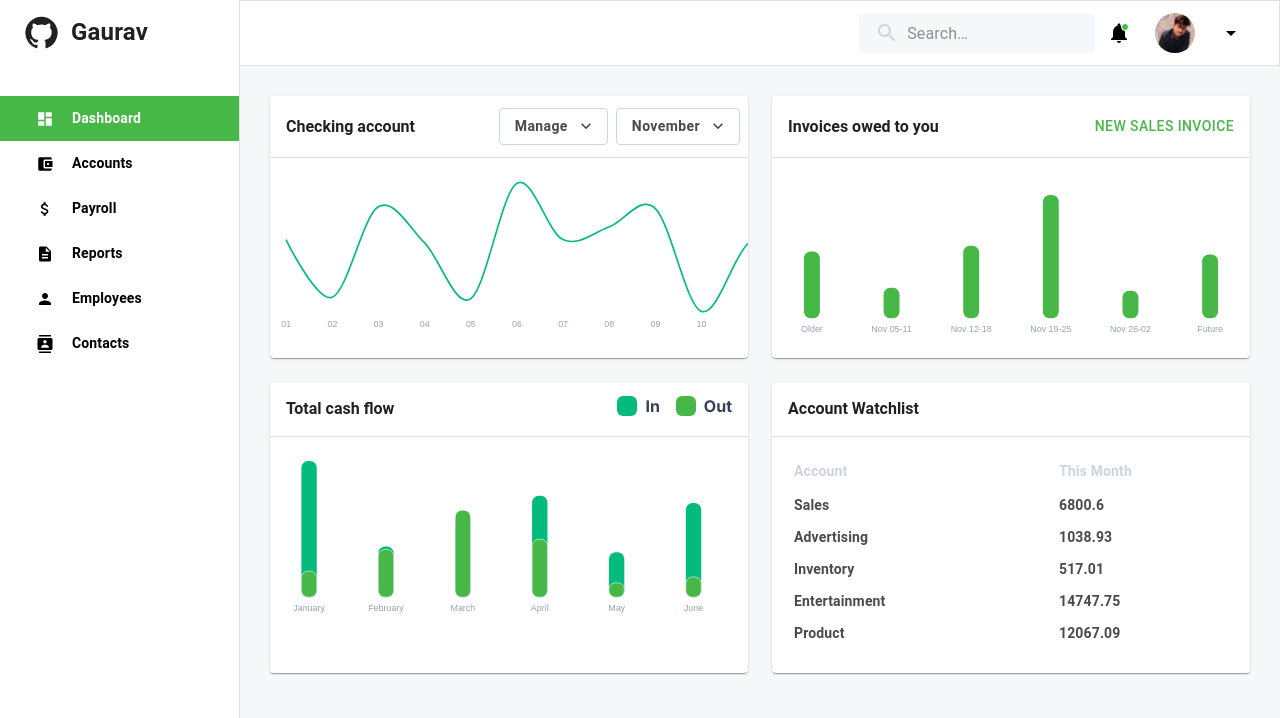
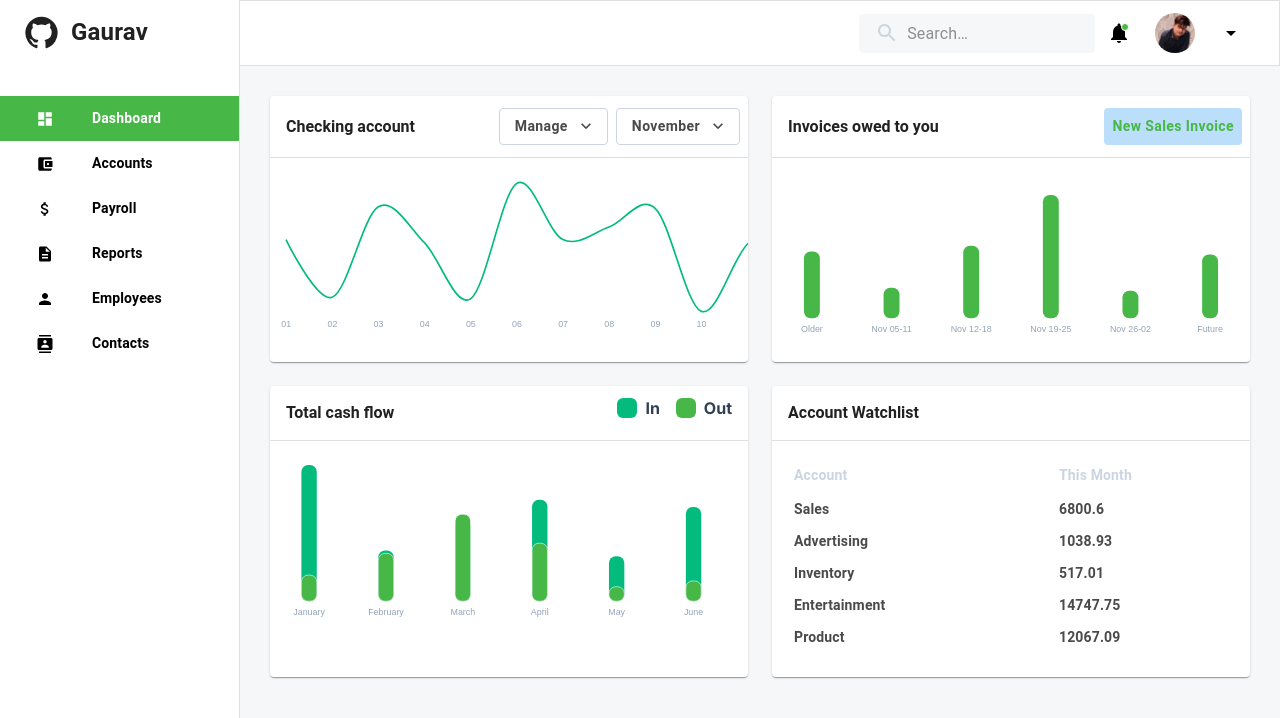
Before and after one commit to lohargaurav00/assiduus-react, a Next.js app: page / in a window 1280 px wide. Shown: the top 718 px of the page. Built offline with nearby package versions, Linux system fonts and the light colour scheme.

Commit message:
± Modal Button

```diff
--- a/components/FormModal.tsx
+++ b/components/FormModal.tsx
@@ -4,6 +4,7 @@ import Button from "@mui/material/Button";
 import Modal from "@mui/material/Modal";
 
 import Form from "./From";
+import { blue } from "@mui/material/colors";
 
 const style = {
   position: "absolute",
@@ -29,9 +30,14 @@ const FormModal = () => {
         onClick={handleOpen}
         sx={{
           color: "var(--green-primary)",
+          backgroundColor: blue[100],
+          textTransform: "capitalize",
+          fontWeight: "bold",
+
+          "&:hover": {
+            backgroundColor: blue[200],
+          },
         }}
-        color="inherit"
-        className="bg-blue-100 hover:bg-blue-200 capitalize font-bold "
       >
         New Sales Invoice
       </Button>
--- a/tailwind.config.ts
+++ b/tailwind.config.ts
@@ -1,12 +1,15 @@
-import type { Config } from 'tailwindcss'
+import type { Config } from "tailwindcss";
 
 const config: Config = {
   content: [
-    './pages/**/*.{js,ts,jsx,tsx,mdx}',
-    './components/**/*.{js,ts,jsx,tsx,mdx}',
-    './app/**/*.{js,ts,jsx,tsx,mdx}',
+    "./pages/**/*.{js,ts,jsx,tsx,mdx}",
+    "./components/**/*.{js,ts,jsx,tsx,mdx}",
+    "./app/**/*.{js,ts,jsx,tsx,mdx}",
   ],
+  corePlugins: {
+    preflight: false,
+  },
   theme: {},
   plugins: [],
-}
-export default config
+};
+export default config;
```
